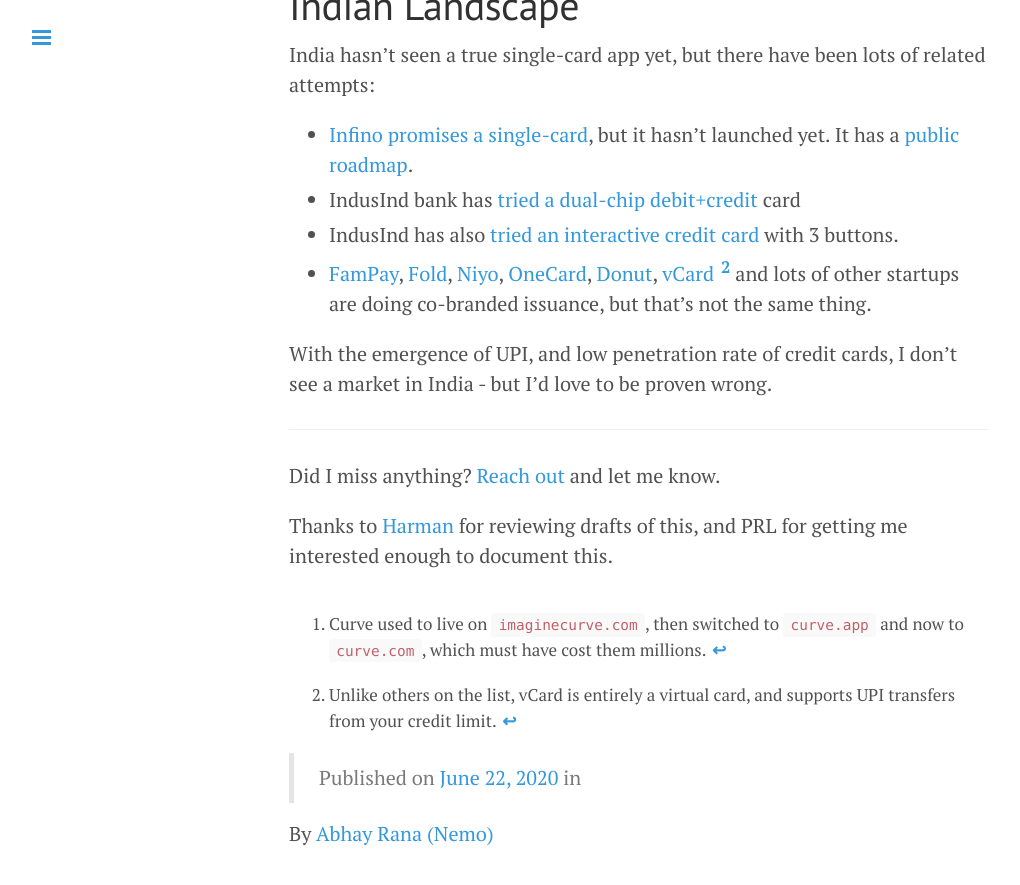
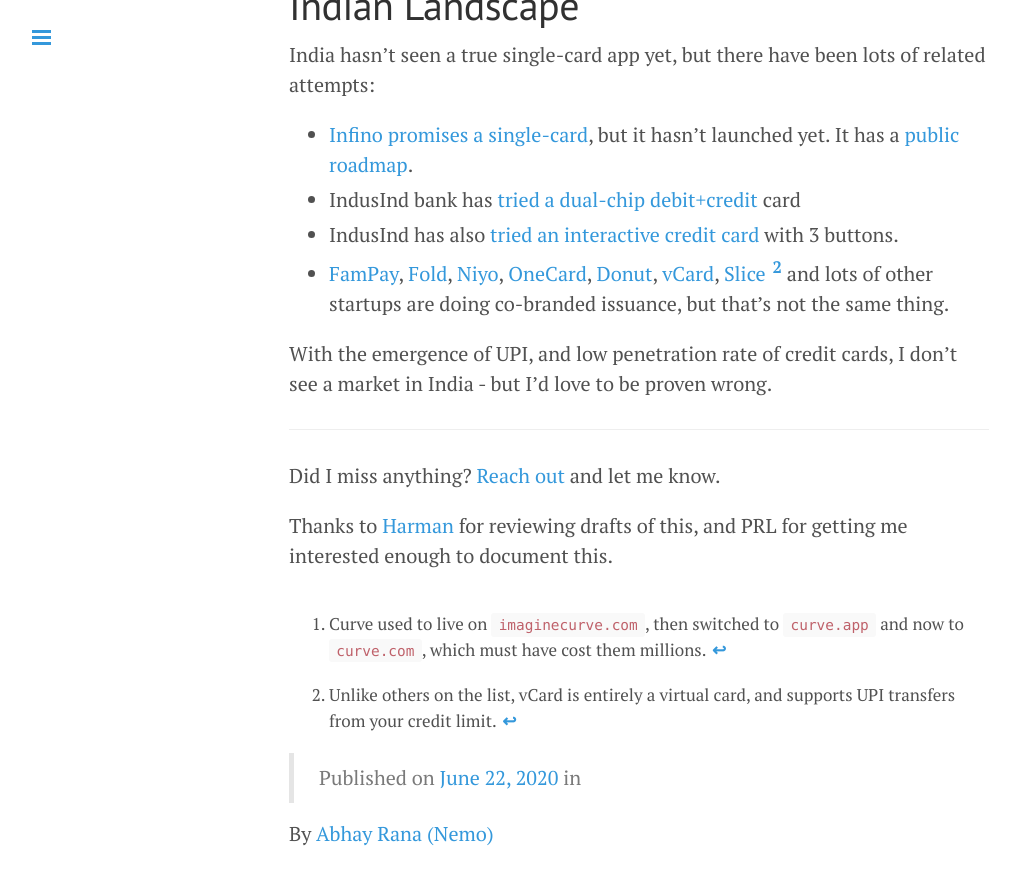
Before and after one commit to captn3m0/captn3m0.github.com, a Jekyll site: the page built from _posts/2020-06-22-single-card.md, in a window 1280 px wide and 900 px high, scrolled down 2967 px. Shown: the top 885 px of the window, without its empty margins (1-1021 px from the left). Built offline with Jekyll 4.4.1, drawn with Linux system fonts in a browser that asks for light colours.

Commit message:
Adds Slice

```diff
--- a/_posts/2020-06-22-single-card.md
+++ b/_posts/2020-06-22-single-card.md
@@ -72,7 +72,7 @@
 - [Infino promises a single-card](https://getinfino.com/), but it hasn't launched yet. It has a [public roadmap](https://trello.com/b/2h9S100Z/the-infino-roadmap).
 - IndusInd bank has [tried a dual-chip debit+credit](https://www.businesstoday.in/sectors/banks/indusind-launches-credit-cum-debit-card-confuse-customers/story/284912.html) card
 - IndusInd has also [tried an interactive credit card](https://www.businesstoday.in/top-story/new-credit-card-with-buttons-gives-users-emi-options-helps-redeem-reward-points/story/290763.html) with 3 buttons.
-- [FamPay](https://fampay.in/), [Fold](https://fold.money/), [Niyo](https://www.goniyo.com/), [OneCard](https://www.getonecard.app/), [Donut](https://meetdonut.com/), [vCard](https://vcard.ai/hdWorks/) [^2] and lots of other startups are doing co-branded issuance, but that's not the same thing.
+- [FamPay](https://fampay.in/), [Fold](https://fold.money/), [Niyo](https://www.goniyo.com/), [OneCard](https://www.getonecard.app/), [Donut](https://meetdonut.com/), [vCard](https://vcard.ai/hdWorks/), [Slice](https://sliceit.com/) [^2] and lots of other startups are doing co-branded issuance, but that's not the same thing.
 
 With the emergence of UPI, and low penetration rate of credit cards, I don't see a market in India - but I'd love to be proven wrong.
 
```
